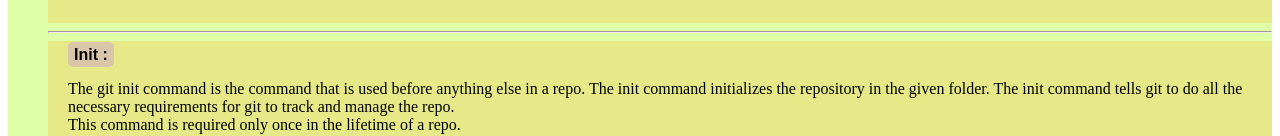
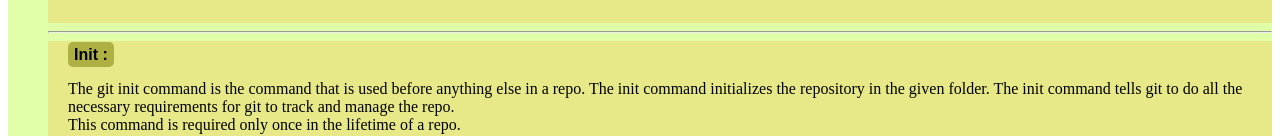
Before and after one commit to bhartiprakash081/testProject, a plain HTML site: page index.html in a window 1280 px wide. Shown: the part 300-436 px from the top of the page. Drawn offline with Linux system fonts and the light colour scheme.

Commit message:
an id example

```diff
--- a/index.html
+++ b/index.html
@@ -19,7 +19,7 @@
                     </li>
                     <hr/>
                     <li>
-                        <span class="command">Init :</span>
+                        <span id="init" class="command">Init :</span>
                         <p>
                             The git init command is the command that is used before anything else in a repo. The init command initializes the repository in the given folder. The init command tells git to do all the necessary requirements for git to track and manage the repo.<br/>
                             This command is required only once in the lifetime of a repo.
--- a/main-style.css
+++ b/main-style.css
@@ -19,3 +19,7 @@
 .title {
     text-align: center;
 }
+
+#init {
+    background-color: rgba(121,121,0,0.5);
+}
```
